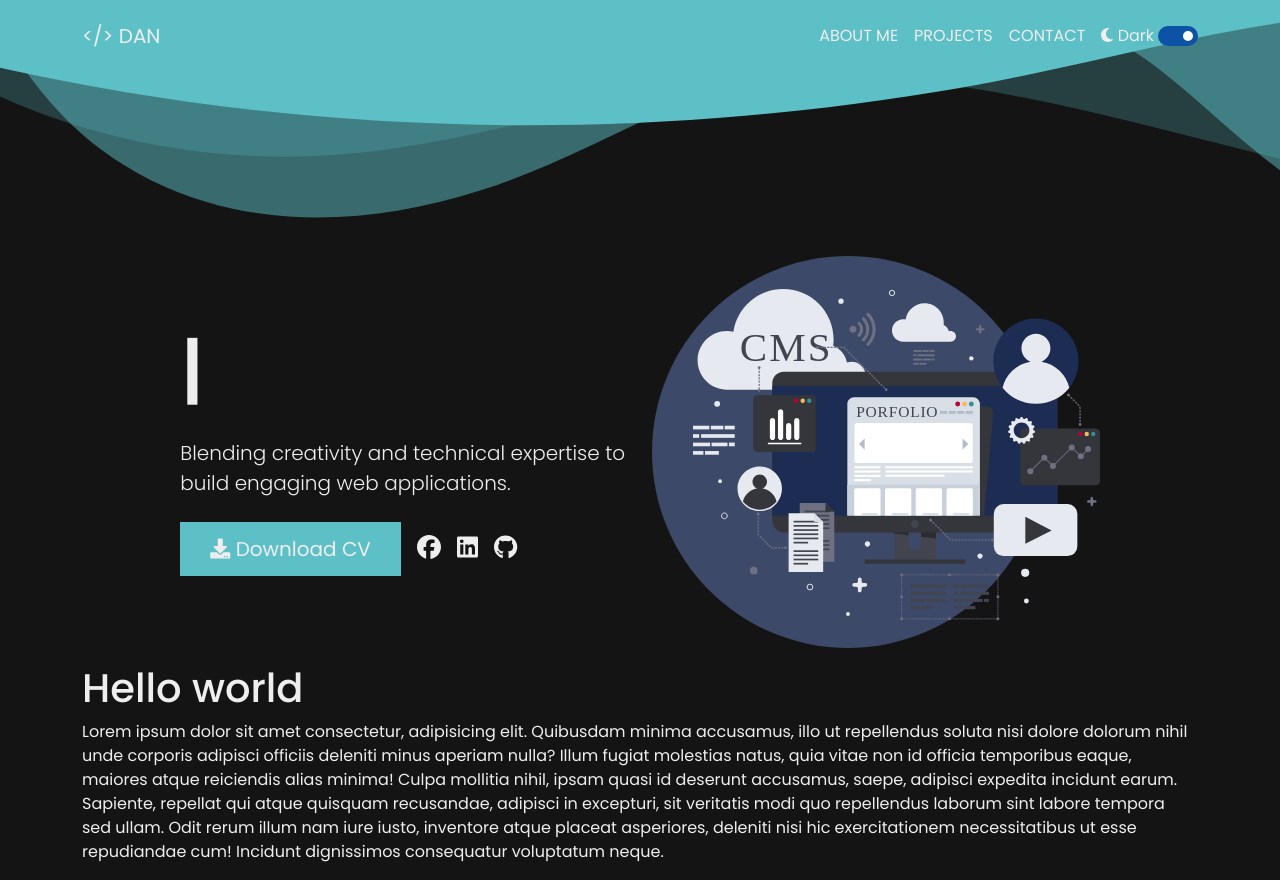
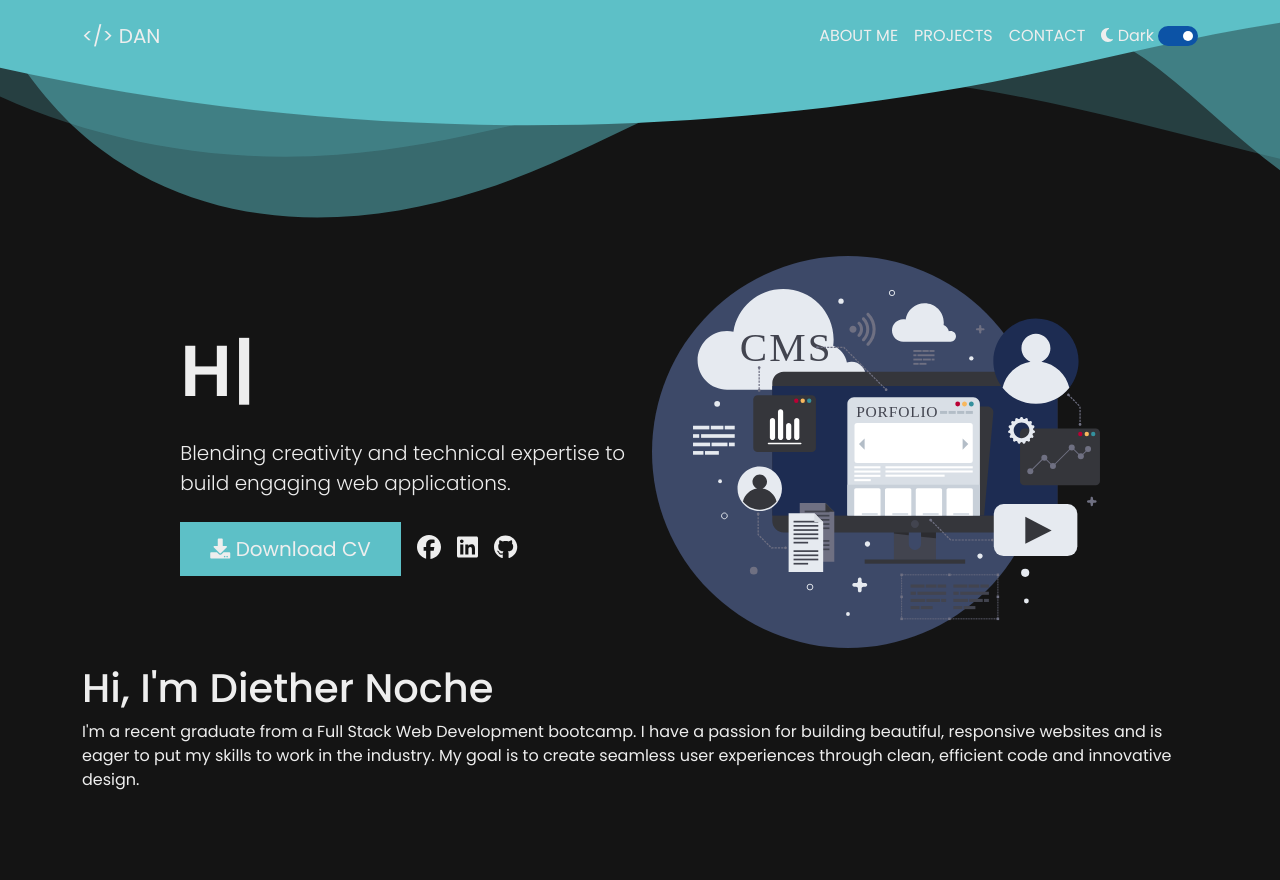
Before and after one commit to DAnoche/My-Porpolio, a React (Create React App) app: page / in a window 1280 px wide. After the commit the page ends 808 px from the top, so only its background shows below. Built offline with nearby package versions, Linux system fonts and the light colour scheme.

Commit message:
Change initial contents for the about me section

```diff
--- a/src/Components/aboutme.jsx
+++ b/src/Components/aboutme.jsx
@@ -4,20 +4,13 @@ function AboutSection(props) {
   return (
     <section id="About-me" className={`about ${props.theme}`}>
       <div className="container">
-        <h1>Hello world</h1>
+        <h1>Hi, I'm Diether Noche</h1>
         <p>
-          Lorem ipsum dolor sit amet consectetur, adipisicing elit. Quibusdam
-          minima accusamus, illo ut repellendus soluta nisi dolore dolorum nihil
-          unde corporis adipisci officiis deleniti minus aperiam nulla? Illum
-          fugiat molestias natus, quia vitae non id officia temporibus eaque,
-          maiores atque reiciendis alias minima! Culpa mollitia nihil, ipsam
-          quasi id deserunt accusamus, saepe, adipisci expedita incidunt earum.
-          Sapiente, repellat qui atque quisquam recusandae, adipisci in
-          excepturi, sit veritatis modi quo repellendus laborum sint labore
-          tempora sed ullam. Odit rerum illum nam iure iusto, inventore atque
-          placeat asperiores, deleniti nisi hic exercitationem necessitatibus ut
-          esse repudiandae cum! Incidunt dignissimos consequatur voluptatum
-          neque.
+          I'm a recent graduate from a Full Stack Web Development bootcamp. I
+          have a passion for building beautiful, responsive websites and is
+          eager to put my skills to work in the industry. My goal is to create
+          seamless user experiences through clean, efficient code and innovative
+          design.
         </p>
       </div>
     </section>
--- a/src/Components/hero.jsx
+++ b/src/Components/hero.jsx
@@ -23,7 +23,7 @@ function HeroSection(props) {
               <Typewriter
                 onInit={(typewriter) => {
                   typewriter
-                    .typeString("Hi!, I`m DIETHER,")
+                    .typeString("Hello there, I'm a")
                     .pauseFor(1000)
                     .deleteAll()
                     .typeString("Front End Developer.")
```
